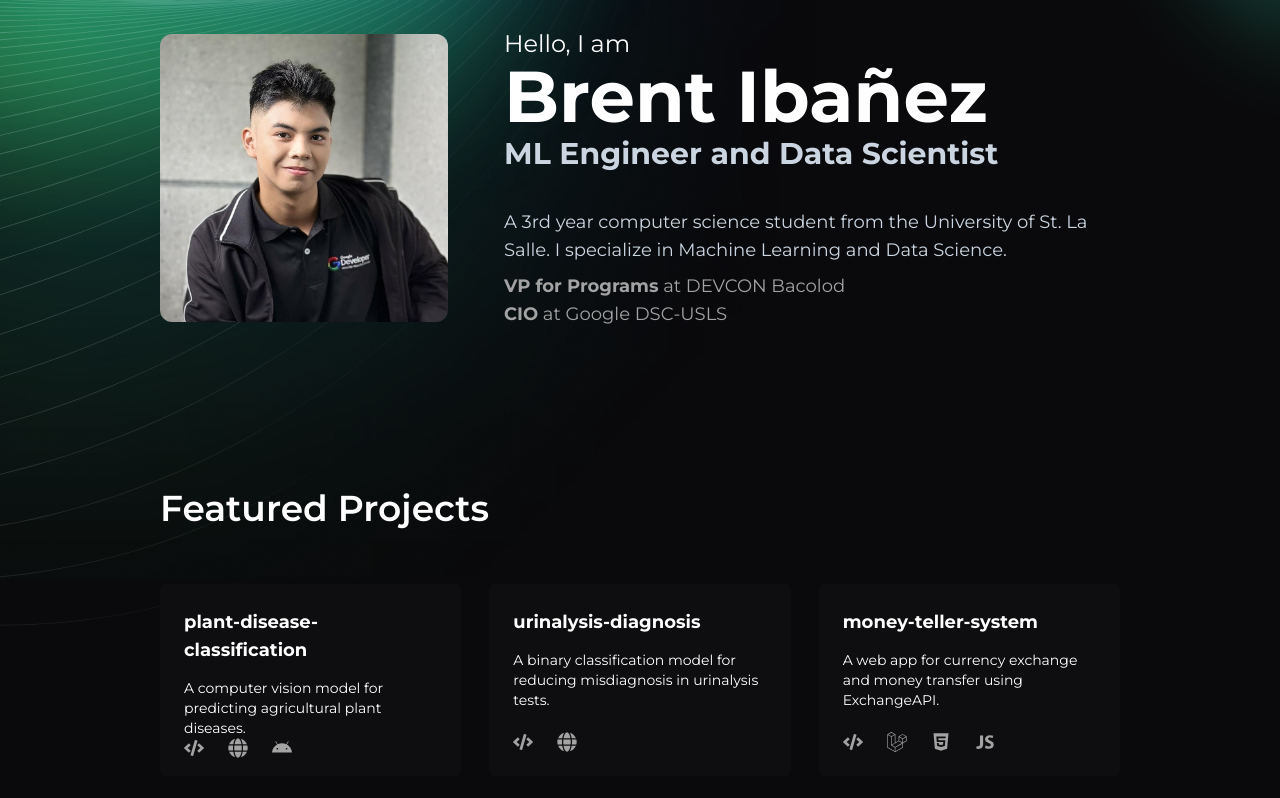
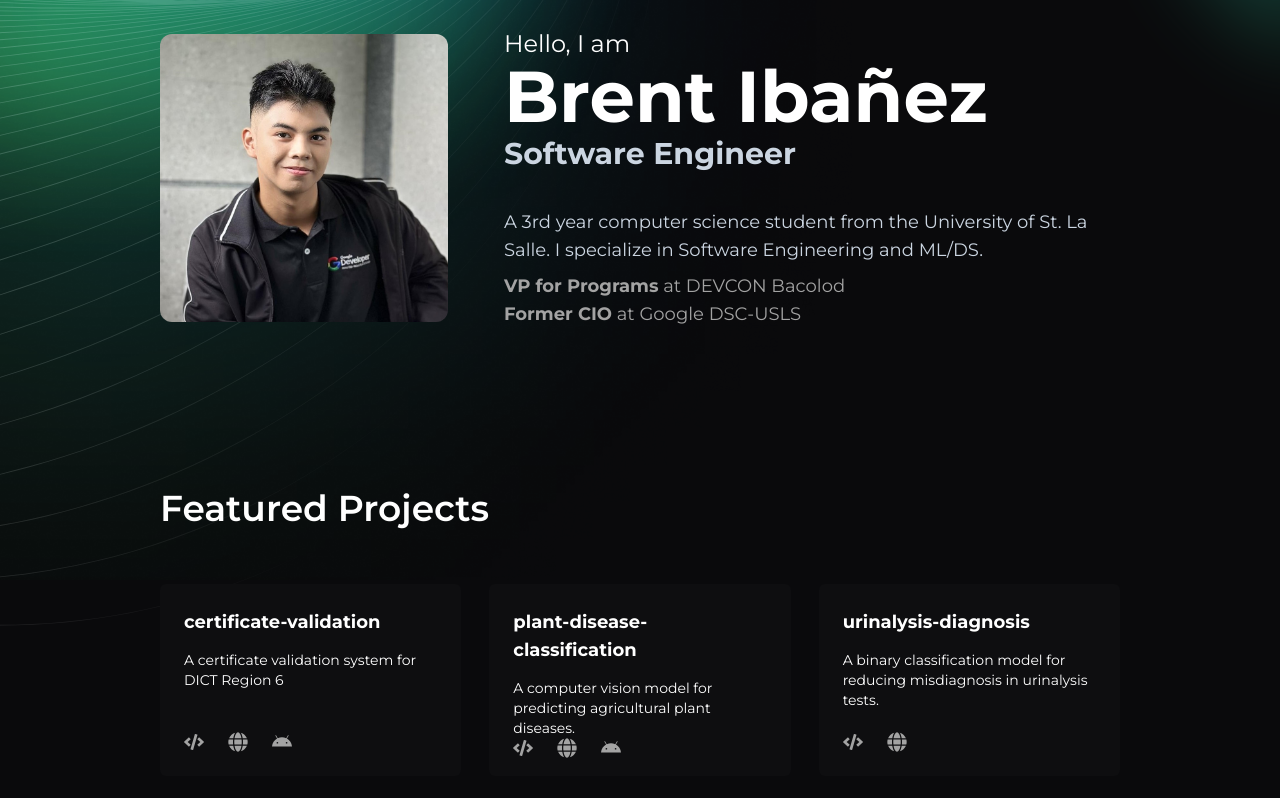
Before and after one commit to brentibanez331/personal-portfolio, a Next.js app: page / in a window 1280 px wide. Shown: the part 202-1000 px from the top of the page. Built offline with nearby package versions, Linux system fonts and the light colour scheme.

Commit message:
misc: update content

```diff
--- a/app/components/featured.tsx
+++ b/app/components/featured.tsx
@@ -7,6 +7,19 @@ export default function Featured() {
         <div className="mx-7 sm:mx-10 md:my-36 relative z-20 lg:mx-40 2xl:mx-60">
             <h1 className="text-3xl sm:text-4xl font-semibold">Featured Projects</h1>
             <div className="flex flex-col md:grid sm:justify-between mt-10 md:mt-14 md:grid-cols-3 gap-3 mt-14 md:gap-3 xl:gap-7">
+                <a href="https://github.com/brentibanez331/plant-disease-classification" target="_blank">
+                    <div className="bg-[#0E0E10] md:h-52 xl:h-48 p-6 sm:p-5 xl:p-6 rounded-md flex flex-col justify-between transition duration-300 hover:scale-105 w-full">
+                        <div>
+                            <h2 className="text-lg font-bold mb-3.5">certificate-validation</h2>
+                            <p className="text-sm">A certificate validation system for DICT Region 6</p>
+                        </div>
+                        <div className="flex mt-5 md:mt-0">
+                            <a href="https://github.com/brentibanez331/plant-disease-classification" target="_blank"><FaCode className="text-xl mr-6 text-white md:text-neutral-400 hover:text-white transition duration-150" /></a>
+                            <a href="https://plant-diseases-classifier.vercel.app/" target="_blank"><FaGlobe className="text-xl mr-6 text-white md:text-neutral-400 hover:text-white transition duration-150" /></a>
+                            <a><FaAndroid className="text-xl mr-4 text-neutral-400" /></a>
+                        </div>
+                    </div>
+                </a>
                 {/* Agronex */}
                 <a href="https://github.com/brentibanez331/plant-disease-classification" target="_blank">
                     <div className="bg-[#0E0E10] md:h-52 xl:h-48 p-6 sm:p-5 xl:p-6 rounded-md flex flex-col justify-between transition duration-300 hover:scale-105 w-full">
@@ -15,7 +28,7 @@ export default function Featured() {
                             <p className="text-sm">A computer vision model for predicting agricultural plant diseases.</p>
                         </div>
                         <div className="flex mt-5 md:mt-0">
-                        <a href="https://github.com/brentibanez331/plant-disease-classification" target="_blank"><FaCode className="text-xl mr-6 text-white md:text-neutral-400 hover:text-white transition duration-150" /></a>
+                            <a href="https://github.com/brentibanez331/plant-disease-classification" target="_blank"><FaCode className="text-xl mr-6 text-white md:text-neutral-400 hover:text-white transition duration-150" /></a>
                             <a href="https://plant-diseases-classifier.vercel.app/" target="_blank"><FaGlobe className="text-xl mr-6 text-white md:text-neutral-400 hover:text-white transition duration-150" /></a>
                             <a><FaAndroid className="text-xl mr-4 text-neutral-400" /></a>
                         </div>
@@ -41,10 +54,10 @@ export default function Featured() {
                             <p className="text-sm">A web app for currency exchange and money transfer using ExchangeAPI.</p>
                         </div>
                         <div className="flex mt-5 md:mt-0">
-                        <a href="https://github.com/brentibanez331/money-teller-system" target="_blank"><FaCode className="text-xl mr-6 text-white md:text-neutral-400 hover:text-white transition duration-150" /></a>
-                        <a><FaLaravel className="text-xl mr-6 text-neutral-400" /></a>
-                        <a><FaHtml5 className="text-xl mr-6 text-neutral-400" /></a>
-                        <a><IoLogoJavascript className="text-xl mr-4 text-neutral-400" /></a>
+                            <a href="https://github.com/brentibanez331/money-teller-system" target="_blank"><FaCode className="text-xl mr-6 text-white md:text-neutral-400 hover:text-white transition duration-150" /></a>
+                            <a><FaLaravel className="text-xl mr-6 text-neutral-400" /></a>
+                            <a><FaHtml5 className="text-xl mr-6 text-neutral-400" /></a>
+                            <a><IoLogoJavascript className="text-xl mr-4 text-neutral-400" /></a>
                         </div>
                     </div>
                 </a>
--- a/app/components/hero.tsx
+++ b/app/components/hero.tsx
@@ -11,7 +11,7 @@ export default function Hero() {
                         <h1 className="hidden text-2xl sm:block">Hello, I am</h1>
                         <h1 className="text-2xl font-bold mb-3.5 sm:text-5xl sm:mb-1 xl:text-7xl">Brent Ibañez</h1>
                     </div>
-                    <p className="text-slate-300 text-center text-sm font-bold sm:text-xl sm:mb-2 xl:text-3xl lg:text-start">ML Engineer and Data Scientist</p>
+                    <p className="text-slate-300 text-center text-sm font-bold sm:text-xl sm:mb-2 xl:text-3xl lg:text-start">Software Engineer</p>
                     <p className="text-slate-300 text-center text-sm mb-3.5 sm:text-start sm:mb-0 md:hidden">3rd year CS student from the University of St. La Salle.</p>
                     <div className="mt-3.5 flex w-20 justify-between items-center sm:hidden">
                         <a href="https://www.linkedin.com/in/renibanez/" target="_blank" rel="noopener noreferrer">
@@ -24,9 +24,9 @@ export default function Hero() {
 
 
                     <div>
-                        <p className="text-slate-300 text-center hidden md:block md:text-sm md:text-start md:mb-2 lg:text-lg lg:mt-7">A 3rd year computer science student from the University of St. La Salle.<span className="hidden xl:contents"><br className="hidden 2xl:block" /> I specialize in Machine Learning and Data Science.</span>
+                        <p className="text-slate-300 text-center hidden md:block md:text-sm md:text-start md:mb-2 lg:text-lg lg:mt-7">A 3rd year computer science student from the University of St. La Salle.<span className="hidden xl:contents"><br className="hidden 2xl:block" /> I specialize in Software Engineering and ML/DS.</span>
                         </p>
-                        <p className="text-neutral-400 text-center hidden md:block md:text-sm md:text-start lg:text-lg"><strong>VP for Programs</strong> at DEVCON Bacolod<br /><strong>CIO</strong> at Google DSC-USLS</p>
+                        <p className="text-neutral-400 text-center hidden md:block md:text-sm md:text-start lg:text-lg"><strong>VP for Programs</strong> at DEVCON Bacolod<br /><strong>Former CIO</strong> at Google DSC-USLS</p>
                     </div>
 
                 </div>
```
